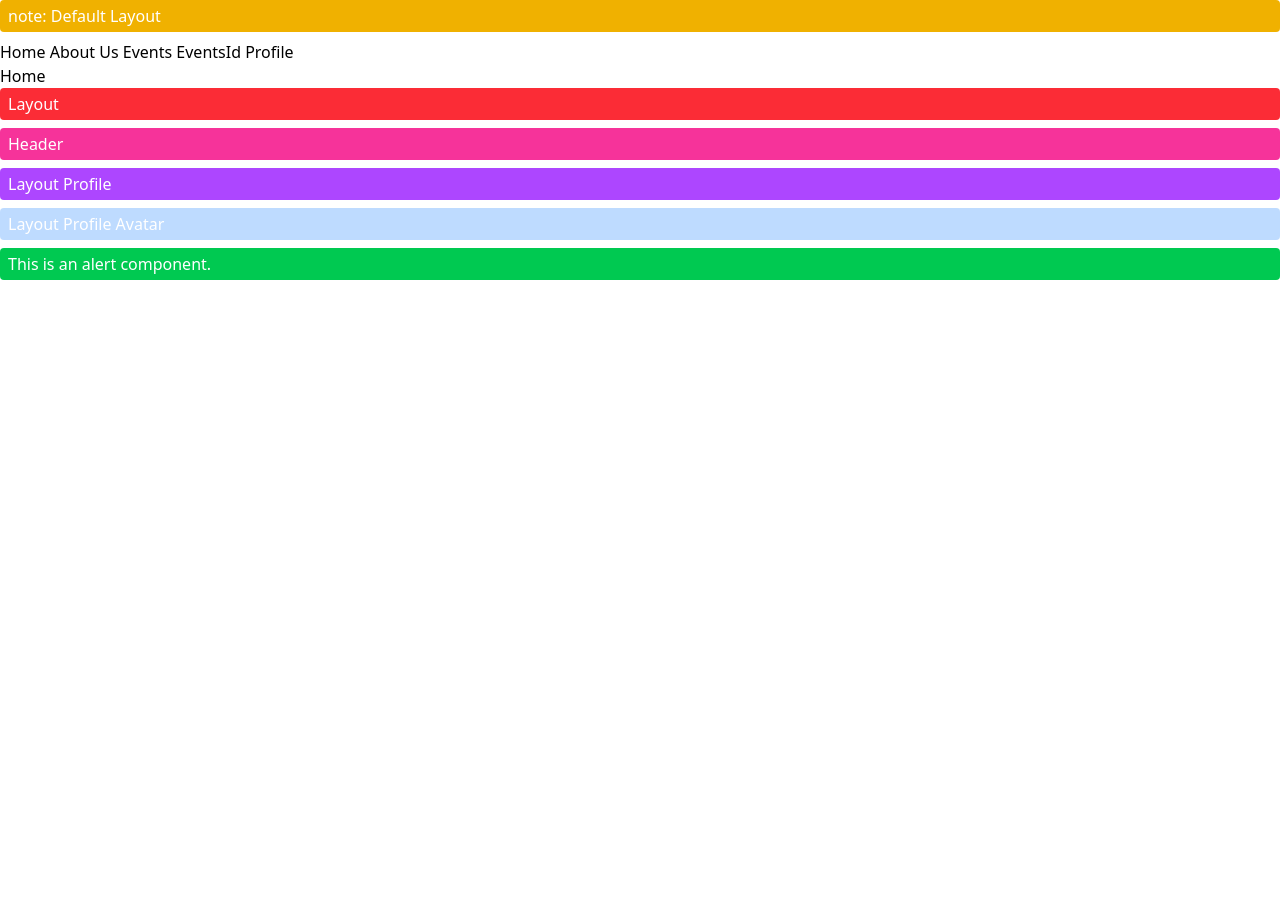
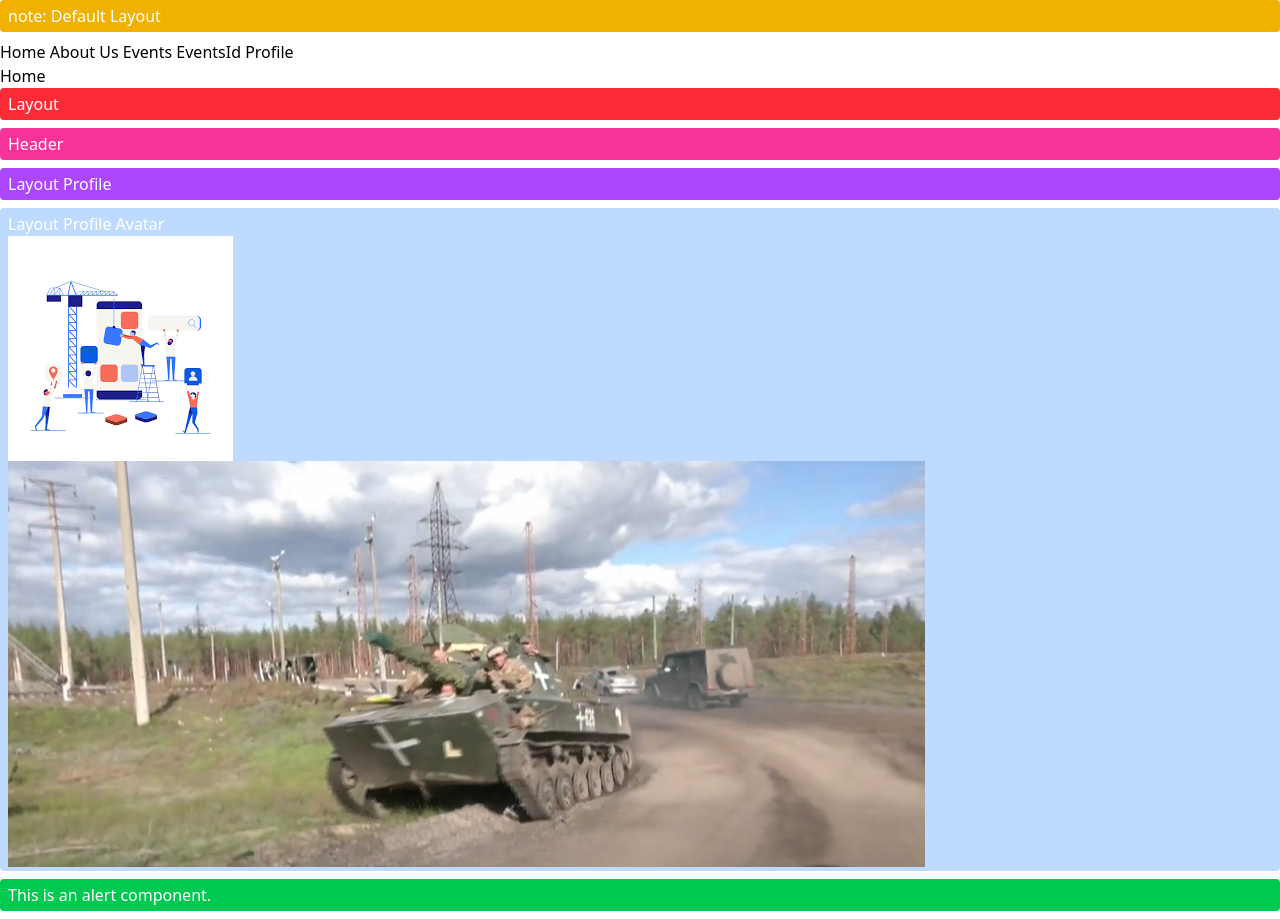
Before and after one commit to PritamMakwana/NuxtLearn, a Nuxt app: page / in a window 1280 px wide. Before the commit the page ends 800 px from the top, so only its background shows below. Built offline with nearby package versions, Linux system fonts and the light colour scheme.

Commit message:
assets and public

```diff
--- a/app/components/Layout/Profile/Avatar.vue
+++ b/app/components/Layout/Profile/Avatar.vue
@@ -1,5 +1,7 @@
 <template>
     <div class="bg-blue-200 rounded px-2 py-1 text-white mb-2">
         Layout Profile Avatar
+        <img src="@/assets/1.png" alt="image 1" />
+        <img src="/2.png" alt="image 1" />
     </div>
 </template>
--- /dev/null
+++ b/app/components/Layout/Profile/User.vue
@@ -0,0 +1,10 @@
+
+<template>
+  <svg xmlns="http://www.w3.org/2000/svg" width="1em" height="1em" viewBox="0 0 16 16"><!-- Icon from Fluent UI System Color Icons by Microsoft Corporation - https://github.com/microsoft/fluentui-system-icons/blob/main/LICENSE --><g fill="none"><path fill="url(#fluentColorPerson160)" d="M11.5 8A1.5 1.5 0 0 1 13 9.5v.5c0 1.971-1.86 4-5 4s-5-2.029-5-4v-.5A1.5 1.5 0 0 1 4.5 8z" /><path fill="url(#fluentColorPerson161)" d="M11.5 8A1.5 1.5 0 0 1 13 9.5v.5c0 1.971-1.86 4-5 4s-5-2.029-5-4v-.5A1.5 1.5 0 0 1 4.5 8z" /><path fill="url(#fluentColorPerson162)" d="M8 1.5A2.75 2.75 0 1 1 8 7a2.75 2.75 0 0 1 0-5.5" /><defs><linearGradient id="fluentColorPerson160" x1="5.378" x2="7.616" y1="8.798" y2="14.754" gradientUnits="userSpaceOnUse"><stop offset=".125" stopColor="#9C6CFE" /><stop offset="1" stopColor="#7A41DC" /></linearGradient><linearGradient id="fluentColorPerson161" x1="8" x2="11.164" y1="7.286" y2="17.139" gradientUnits="userSpaceOnUse"><stop stopColor="#885EDB" stopOpacity="0" /><stop offset="1" stopColor="#E362F8" /></linearGradient><linearGradient id="fluentColorPerson162" x1="6.558" x2="9.361" y1="2.231" y2="6.707" gradientUnits="userSpaceOnUse"><stop offset=".125" stopColor="#9C6CFE" /><stop offset="1" stopColor="#7A41DC" /></linearGradient></defs></g></svg>
+</template>
+
+<script>
+export default {
+  name: 'FluentColorPerson16'
+}
+</script>
--- a/app/pages/about-us.vue
+++ b/app/pages/about-us.vue
@@ -5,4 +5,5 @@ definePageMeta({
 </script>
 <template>
     <h1>about us</h1>
+    <LayoutProfileUser />
 </template>
```
Also changed, not shown: assets/1.png (added), public/2.png (added).
